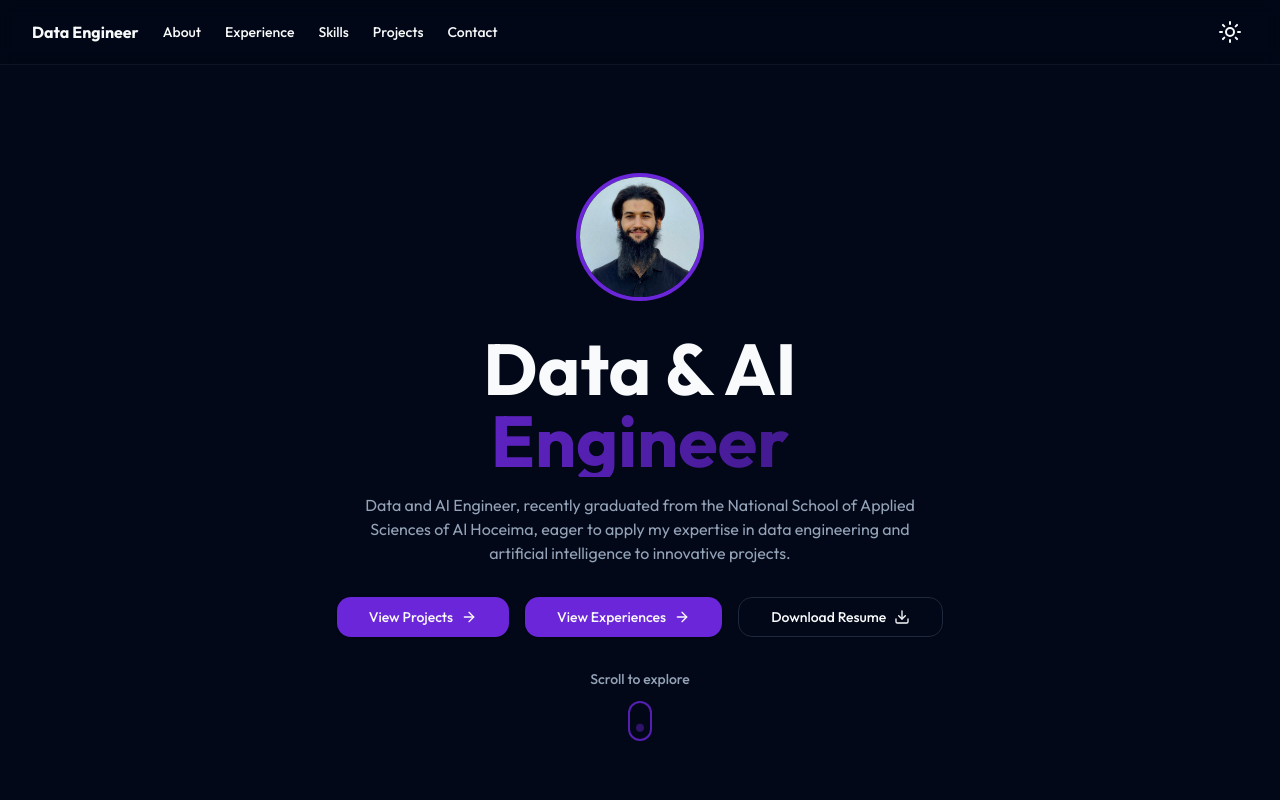
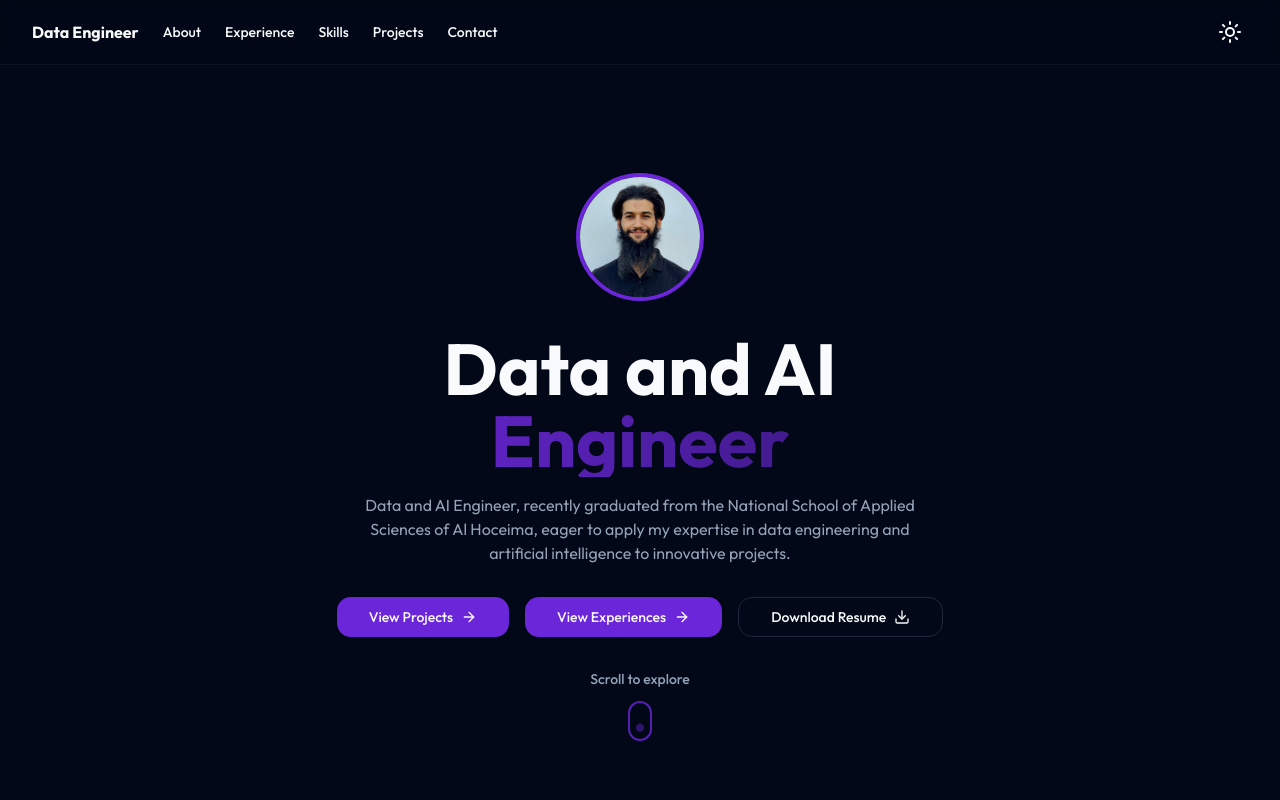
Before and after one commit to younes921722/my-portfolio, a Next.js app: page / in a window 1280 px wide. Shown: the top 800 px of the page. Built offline with nearby package versions, Linux system fonts and the light colour scheme.

Commit message:
Update Hero.tsx

```diff
--- a/src/components/sections/Hero.tsx
+++ b/src/components/sections/Hero.tsx
@@ -44,7 +44,7 @@ const Hero = () => {
             transition={{ duration: 0.5, delay: 0.3 }}
             className="text-4xl font-bold sm:text-5xl md:text-6xl lg:text-7xl"
           >
-            Data & AI
+            Data and AI
             <span className="block bg-gradient-to-r from-primary to-primary/50 bg-clip-text text-transparent">
               Engineer
             </span>
```
